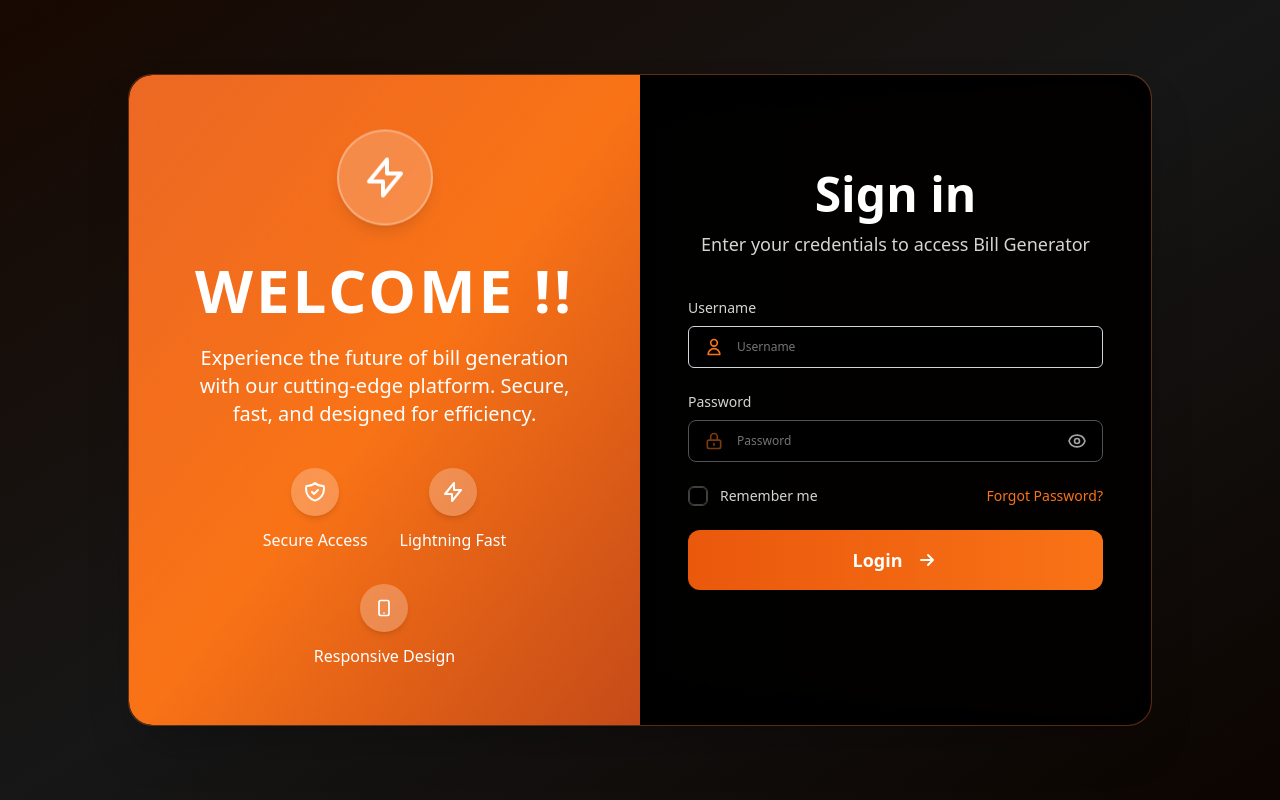
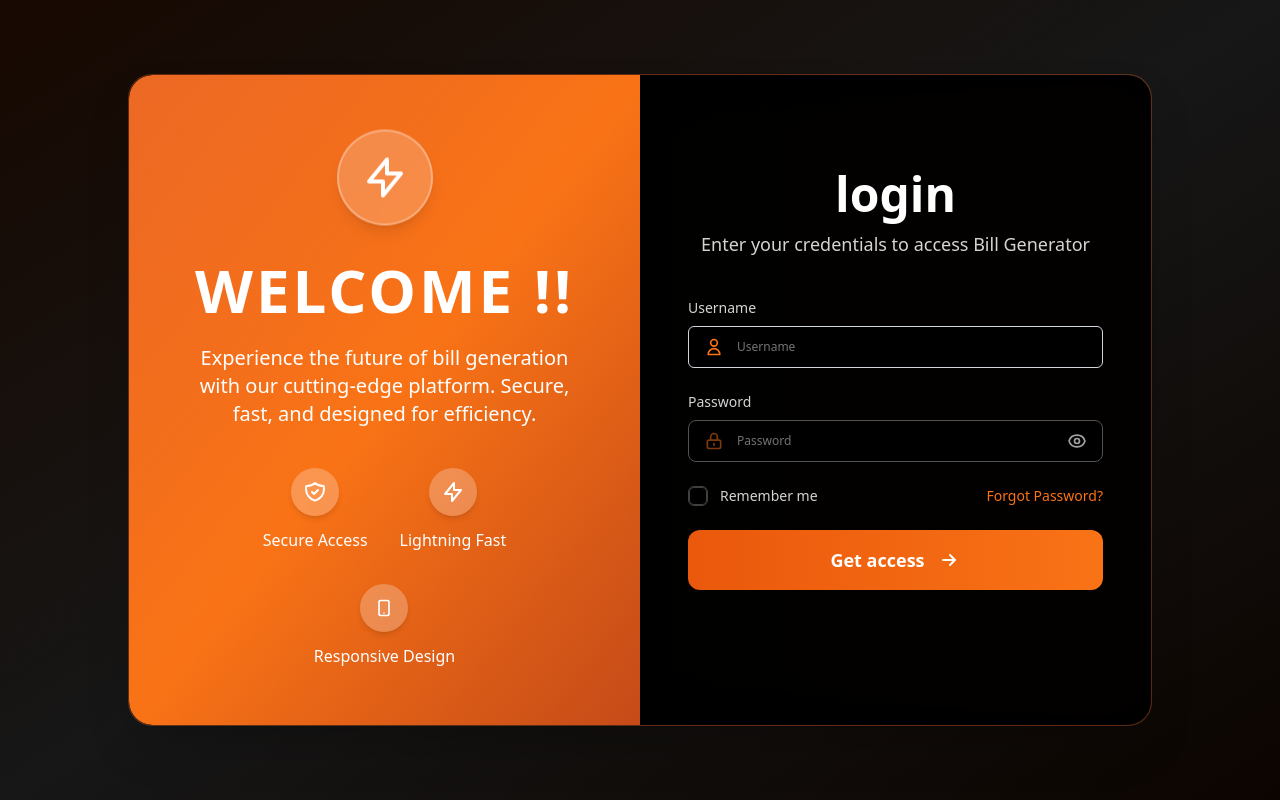
Before and after one commit to krishgarg-code/bill-, a React (Vite) app: page / in a window 1280 px wide. Built offline with nearby package versions, Linux system fonts and the light colour scheme.

Commit message:
some changes

```diff
--- a/src-jsx/components/Login.jsx
+++ b/src-jsx/components/Login.jsx
@@ -622,7 +622,7 @@ Bill Generator Security System
               <div className="lg:w-1/2 p-6 sm:p-8 lg:p-12 flex flex-col justify-center bg-black/90">
                 <div className="text-center mb-10 animate-fade-in-up animation-delay-300">
                   <h2 className="text-3xl sm:text-4xl lg:text-5xl font-bold text-white mb-2 sm:mb-3">
-                    Sign in
+                    login
                   </h2>
                   <p className="text-neutral-300 text-base sm:text-lg">
                     Enter your credentials to access Bill Generator
@@ -725,7 +725,7 @@ Bill Generator Security System
                       </div>
                     ) : (
                       <div className="flex items-center justify-center space-x-3 text-lg">
-                        <span>Login</span>
+                        <span>Get access</span>
                         <svg className="w-6 h-6 transform group-hover:translate-x-1 transition-transform duration-200" fill="none" stroke="currentColor" viewBox="0 0 24 24">
                           <path strokeLinecap="round" strokeLinejoin="round" strokeWidth={2} d="M13 7l5 5m0 0l-5 5m5-5H6" />
                         </svg>
```
